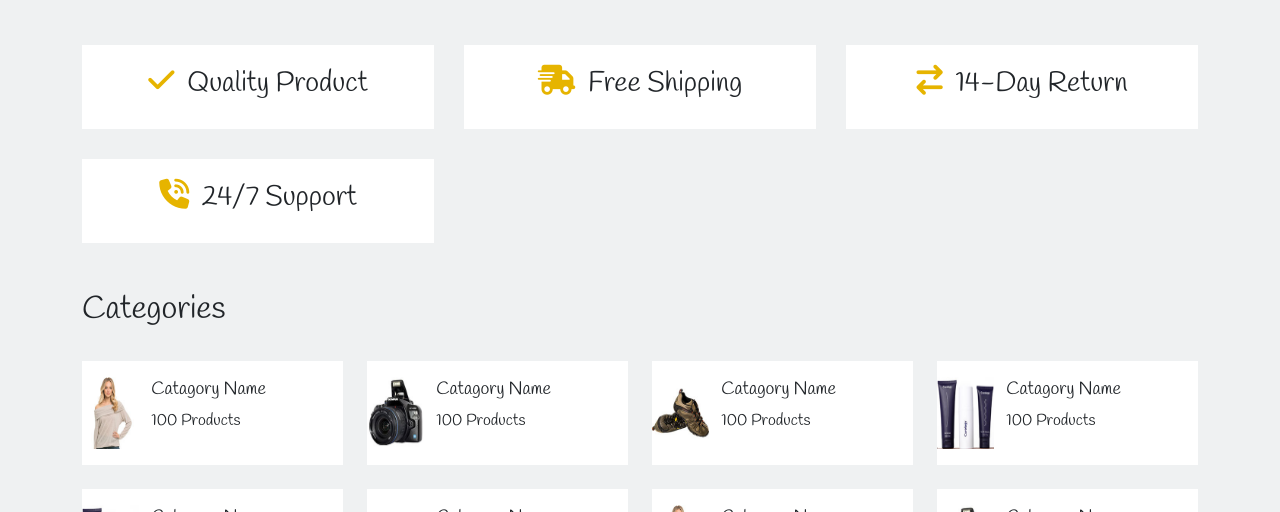
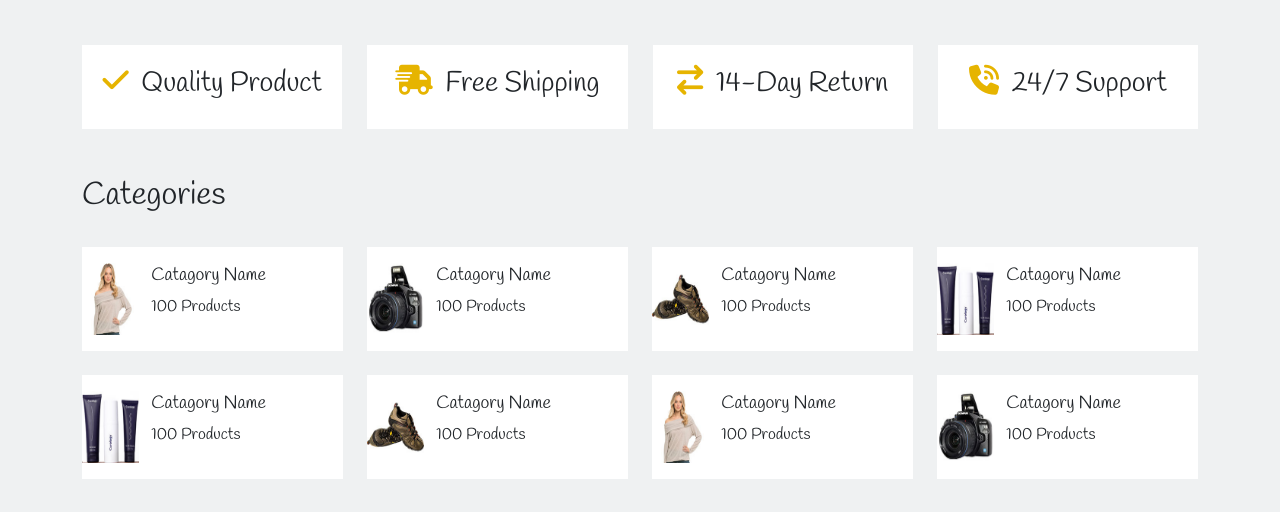
Before and after one commit to ashiquzzaman77/online-bazer, a plain HTML site: page index.html in a window 1280 px wide. Shown: the part 588-1100 px from the top of the page. Drawn offline with nearby package versions, Linux system fonts and the light colour scheme.

Commit message:
[responsive change]

```diff
--- a/assets/css/responsive.css
+++ b/assets/css/responsive.css
@@ -8,6 +8,13 @@
 @media screen and (min-width: 1201px) and (max-width: 1400px){
     .res-cart{
         display : none;
+    }
+    .benefit-body{
+        grid-template-columns: repeat(auto-fit,minmax(250px,1fr)) !important;
+        grid-gap: 25px !important;
+    }
+    .benefit-body-list{
+        padding: 20px 15px !important;
     }
 }
 /* for large device  */
```
